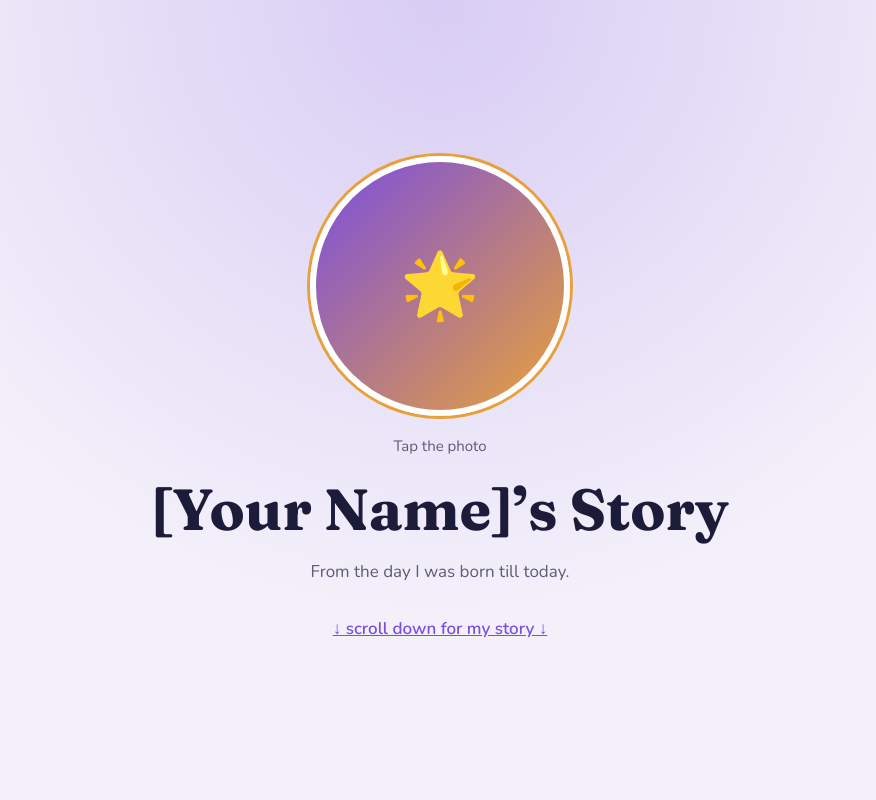
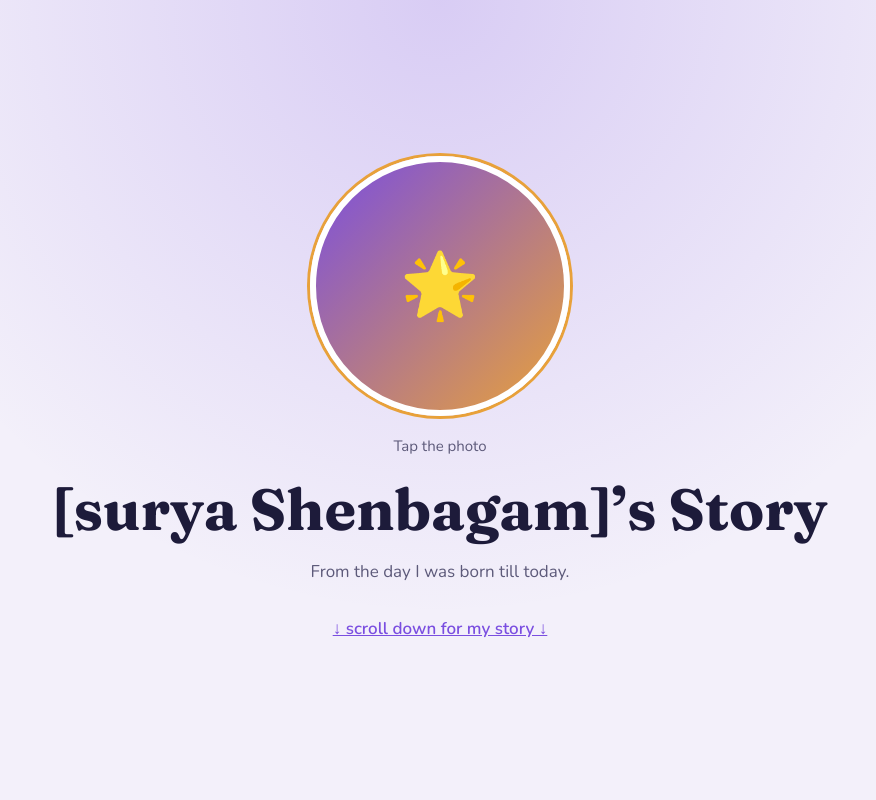
Before and after one commit to sysurya643-rgb/Surya-bio, a plain HTML site: page index.html in a window 1280 px wide. Shown: the top 800 px of the page, without its empty margins (200-1076 px from the left). Drawn offline with nearby package versions, Linux system fonts and the light colour scheme.

Commit message:
Update index.html

```diff
--- a/index.html
+++ b/index.html
@@ -50,7 +50,7 @@ a:focus-visible,.photo:focus-visible{outline:3px solid var(--accent2);outline-of
   <div class="photo" id="photo" role="button" tabindex="0" aria-label="Tap to open a message">🌟</div>
   <p class="tap">Tap the photo</p>
   <p class="reveal" id="msg">This is the story of how I became who I am. Every chapter, every person and every prayer that brought me here. Thank you for reading it with me.</p>
-  <h1>[Your Name]’s Story</h1>
+  <h1>[surya Shenbagam]’s Story</h1>
   <p class="lead">From the day I was born till today.</p>
   <a class="down" href="#story">↓ scroll down for my story ↓</a>
 </section>
```
